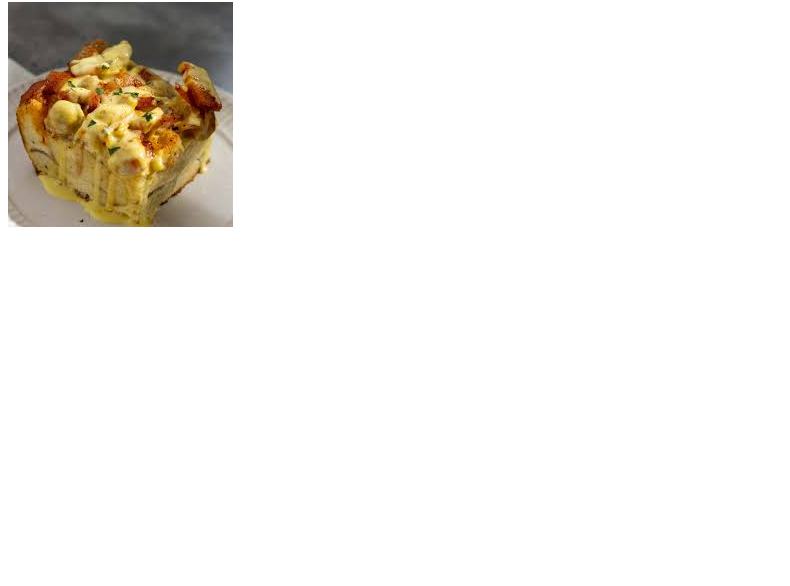
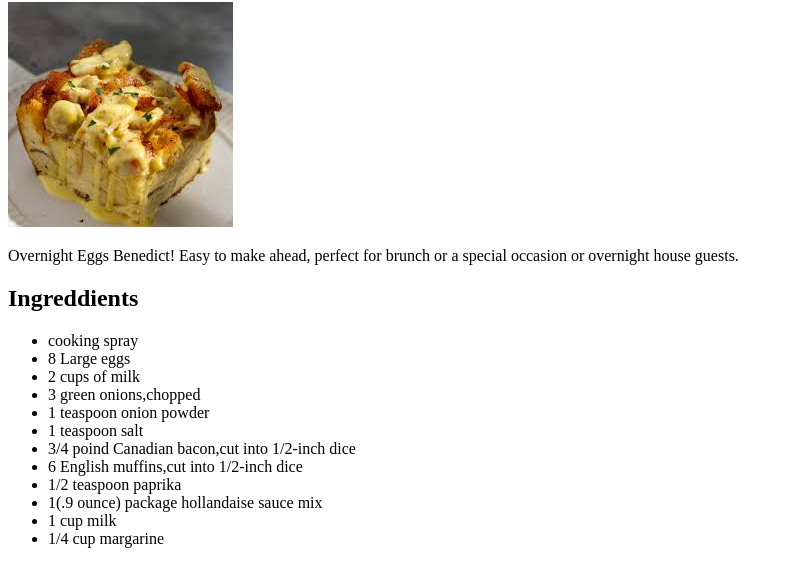
Before and after one commit to Mogawa1235/odin-recipes, a plain HTML site: page recipes/Eggs-Benedict-Casserole.html in a window 1280 px wide. Shown: the part 78-664 px from the top of the page, without its empty margins (0-790 px from the left). Drawn offline with Linux system fonts and the light colour scheme.

Commit message:
Used unorded list to add recipe ingredients into eggs cassarole page.

```diff
--- a/recipes/Eggs-Benedict-Casserole.html
+++ b/recipes/Eggs-Benedict-Casserole.html
@@ -9,5 +9,23 @@
 <body>
     <h1>Eggs-Benedict-Casserole</h1>
     <img src="../Images/eggs.jpeg" alt="Eggs-Benedict-Casserole">
+    <p>Overnight Eggs Benedict! Easy to make ahead, perfect for brunch or a special occasion or overnight house guests.
+    </p>
+    <h2>Ingreddients</h2>
+    <ul>
+        <li>cooking spray</li>
+        <li>8 Large eggs</li>
+        <li>2 cups of milk</li>
+        <li>3 green onions,chopped</li>
+        <li>1 teaspoon onion powder</li>
+        <li>1 teaspoon salt</li>
+        <li>3/4 poind Canadian bacon,cut into 1/2-inch dice</li>
+        <li>6 English muffins,cut into 1/2-inch dice</li>
+        <li>1/2 teaspoon paprika</li>
+        <li>1(.9 ounce) package hollandaise sauce mix</li>
+        <li> 1 cup milk</li>
+        <li> 1/4 cup margarine</li>
+
+    </ul>
 </body>
 </html>
```
